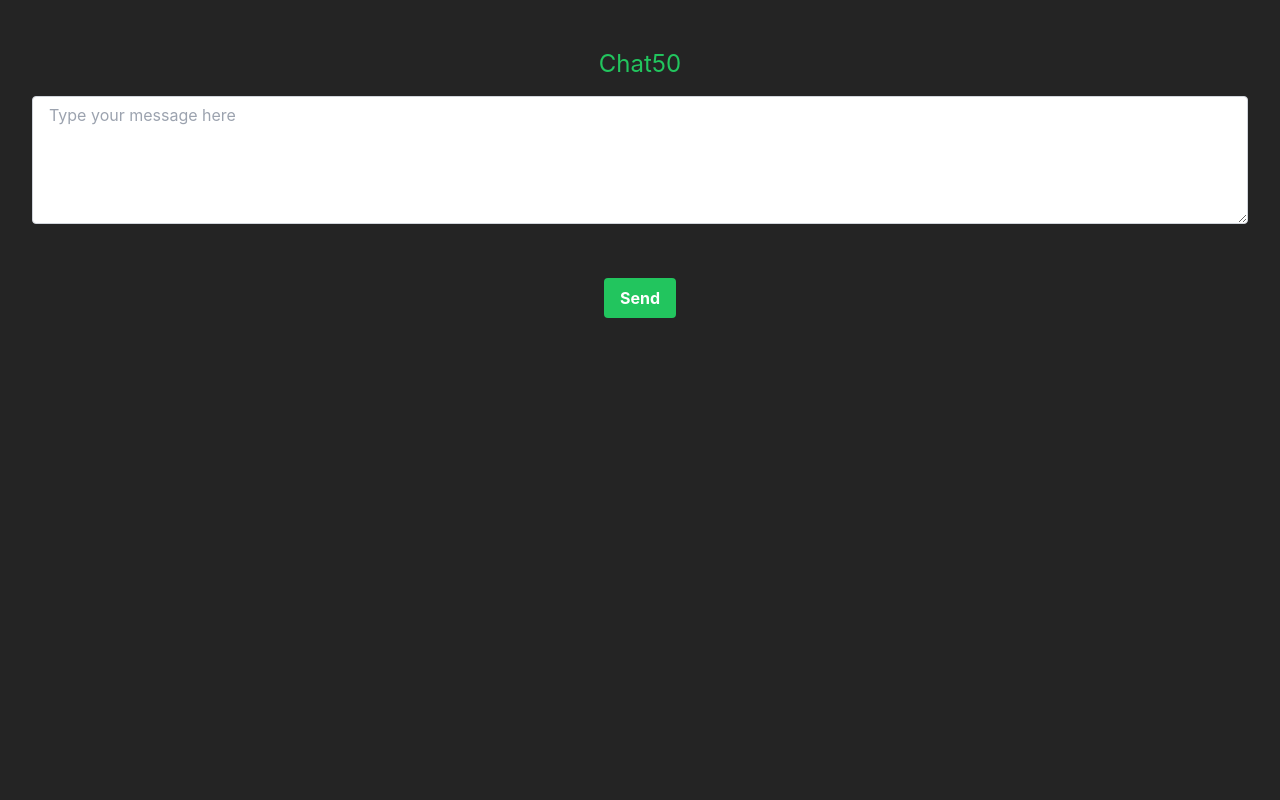
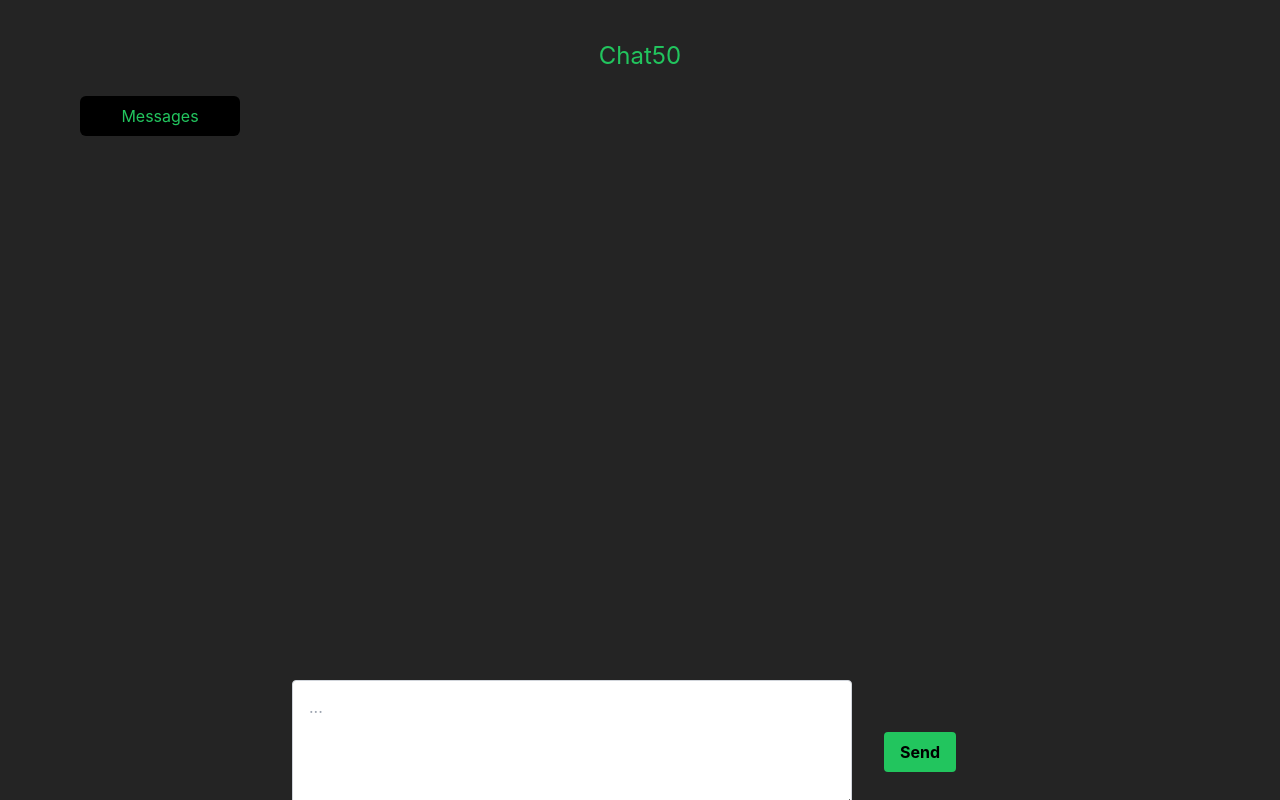
Before and after one commit to shezcode/Chat50, a React (Vite) app: page / in a window 1280 px wide. Built offline with nearby package versions, Linux system fonts and the light colour scheme.

Commit message:
ui improved, need to add routes

```diff
--- a/index.html
+++ b/index.html
@@ -4,7 +4,7 @@
     <meta charset="UTF-8" />
     <link rel="icon" type="image/svg+xml" href="/vite.svg" />
     <meta name="viewport" content="width=device-width, initial-scale=1.0" />
-    <title>Vite + React</title>
+    <title>Chat50</title>
   </head>
   <body>
     <div id="root"></div>
--- a/index.js
+++ b/index.js
@@ -19,7 +19,7 @@ app.use(bodyParser.json());
 app.use(cors());
 
 
-app.post('/', async (req, res) => {
+app.post('/chat', async (req, res) => {
   const { message } = req.body;
   const response = await openai.createCompletion({
     model: "text-davinci-003",
--- a/src/App.css
+++ b/src/App.css
@@ -1,6 +1,11 @@
-#root {
-  max-width: 1280px;
-  margin: 0 auto;
-  padding: 2rem;
-  text-align: center;
+.form {
+  position: fixed;
+  top: 94%;
+  left: 50%;
+  transform: translate(-50%, -50%);
+  width: 100%;
+  margin: 0;
+  padding: 80px;
+  z-index: 99;
+  background-color: #242424;
 }
--- a/src/App.jsx
+++ b/src/App.jsx
@@ -4,12 +4,16 @@ import './App.css'
 function App() {
   const [message, setMessage] = useState('')
   const [response, setResponse] = useState('')
+  const [messages, setMessages] = useState([])
+  const [responses, setResponses] = useState([])
+
+
 
   const PORT = 3001
 
   const handleSubmit = e => {
     e.preventDefault()
-    fetch(`http://localhost:${PORT}`, {
+    fetch(`http://localhost:${PORT}/chat`, {
       method: 'POST',
       headers: {
         'Content-Type': 'application/json'
@@ -18,23 +22,37 @@ function App() {
     })
       .then(res => res.json())
       .then(data => setResponse(data.message))
+    setMessages([...messages, message])
+    setMessage('')
+    setResponses([...responses, response])
+    console.log(messages)
   }
 
+  return (
+    <div className='h-full flex flex-col justify-center'>
+      <h1 className='text-2xl mt-8 p-2 text-green-500 text-center'>Chat50</h1>
+      <div>
+        <p className='text-green-500 m-4 ml-20 bg-black w-40 text-center rounded-md p-2'>Messages</p>
+        {messages.map((msg, i) => {
+          return (<p key={i} className='text-green-500 m-4 bg-gray-800 p-10'>{msg}</p>)
+        })}
+        {response && responses.map((res, i) => {
+          return (<p key={i} className='text-green-500 m-4 bg-gray-800 p-10'>{res}</p>)
+        }
+        )}
+      </div>
 
-  return (
-    <div>
-      <h1 className='text-2xl m-2 p-2 text-green-500'>Chat50</h1>
-      <form onSubmit={handleSubmit}>
+
+      <form onSubmit={handleSubmit} className='flex justify-center items-center flex-row form'>
         <textarea
           type='text'
           value={message}
           onChange={e => setMessage(e.target.value)}
-          placeholder='Type your message here'
-          className='w-full h-32 border border-gray-300 rounded py-2 px-4 mb-4 leading-tight focus:outline-none focus:border-green-500 '
+          placeholder='...'
+          className='w-1/2 h-32 flex justify-center items-center border border-gray-300 rounded py-4 px-4 mb-4 leading-tight focus:outline-none focus:border-green-500 '
           />
-        {response && <p className='text-green-500 m-4'>{response}</p>}
         <button
-          className='bg-green-500 hover:bg-green-700 text-white font-bold py-2 px-4 rounded m-8 text-black'
+          className='bg-green-500 hover:bg-green-700 font-bold py-2 px-4 rounded m-8 text-black'
           type='submit'>Send</button>
       </form>
 
```
Also changed, not shown: components/Chat.jsx (added).
